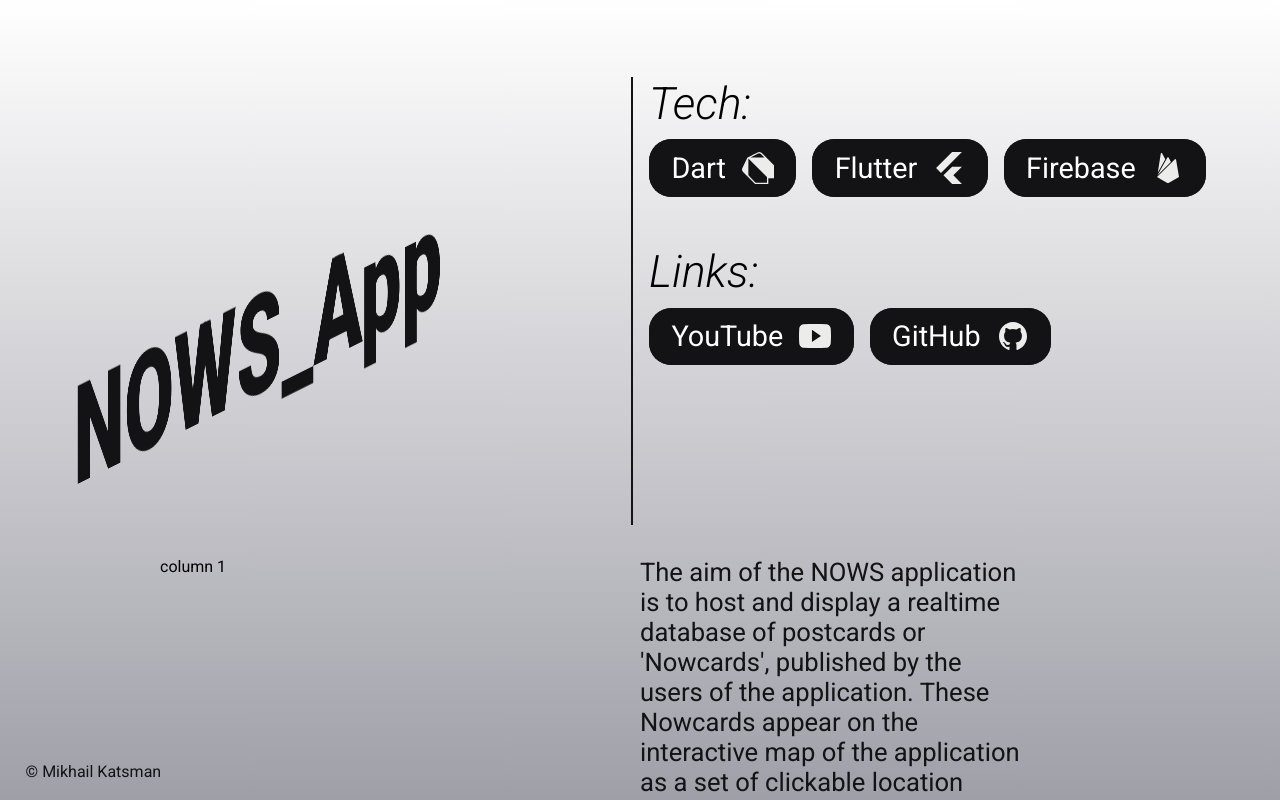
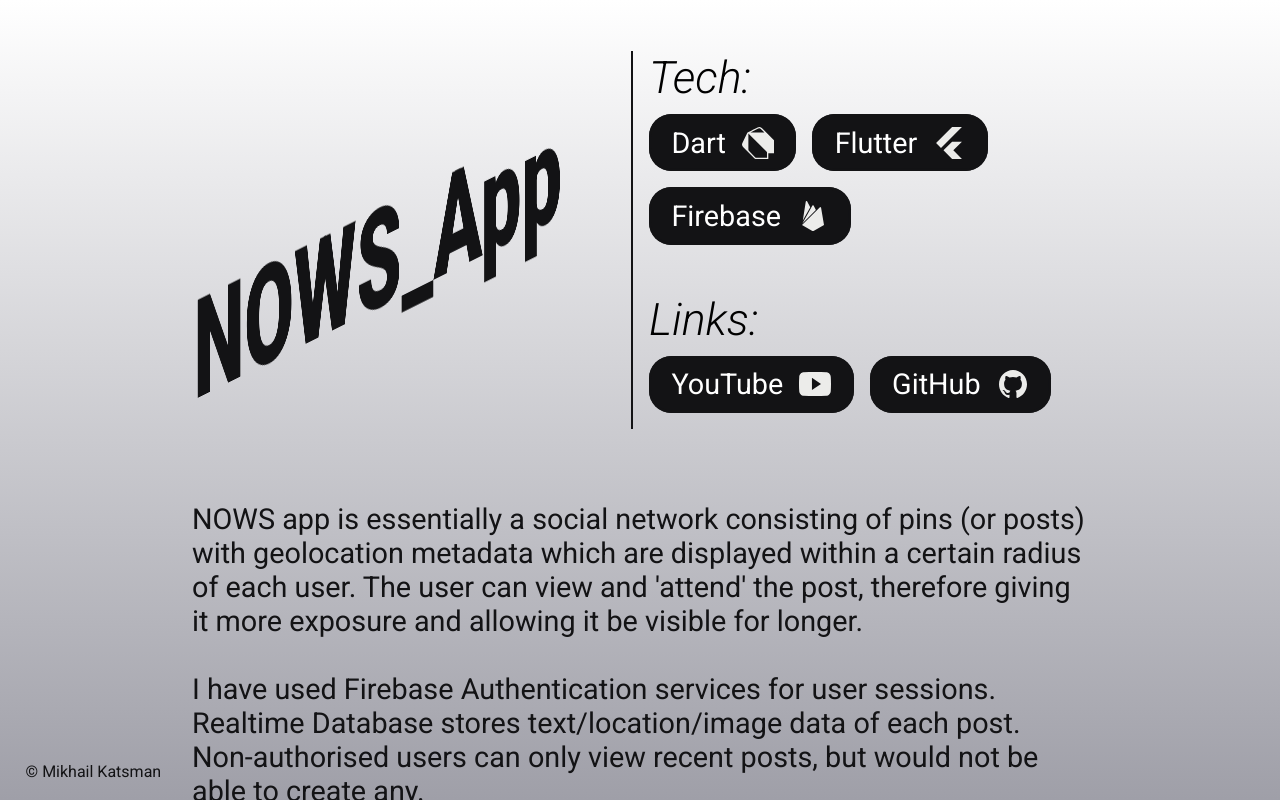
Before and after one commit to mikhailkatsman/my-portfolio, a Next.js app: page /nows-app in a window 1280 px wide. Built offline with nearby package versions, Linux system fonts and the light colour scheme.

Commit message:
project data mods

```diff
--- a/components/UI/Tag.module.css
+++ b/components/UI/Tag.module.css
@@ -13,8 +13,8 @@
     cursor: pointer;
     box-sizing: content-box;
 
-    transition-property: background-color, color;
-    transition-duration: 0.3s;
+    transition-property: background-color, color, translateY();
+    transition-duration: 0.2s;
 
     font-size: 1.8rem;
     font-weight: 400;
@@ -40,6 +40,7 @@
 .tag:hover {
     background-color: transparent;
     color: var(--night);
+    transform: translateY(-10%);
 }
 
 .tag:hover .logo {
--- a/components/layout/Face.module.css
+++ b/components/layout/Face.module.css
@@ -98,7 +98,7 @@
 #face-project-name {
     align-self: flex-start;
 
-    height: 30rem;
+    height: 25rem;
 
     margin-left: -14.5rem;
     margin-right: -14.5rem;
--- a/components/layout/LinkList.module.css
+++ b/components/layout/LinkList.module.css
@@ -3,7 +3,7 @@
     flex-wrap: wrap;
     list-style: none;
 
-    margin-right: 2rem;
+    margin-right: 1rem;
 
     animation-delay: 0.6s;
     opacity: 0;
--- a/components/layout/ProjectHeaderDetails.module.css
+++ b/components/layout/ProjectHeaderDetails.module.css
@@ -1,8 +1,8 @@
 .header-details {
-    height: 28rem;
+    height: fit-content;
     flex: 1;
 
-    padding: 0 0 0 1rem;
+    padding-left: 1rem;
 
     display: flex;
     flex-direction: column;
--- a/components/layout/TechList.module.css
+++ b/components/layout/TechList.module.css
@@ -4,7 +4,7 @@
     list-style: none;
 
     margin-bottom: 2rem;
-    margin-right: 2rem;
+    margin-right: 1rem;
 
     animation-delay: 0.5s;
     opacity: 0;
--- a/data/projectData.js
+++ b/data/projectData.js
@@ -64,9 +64,9 @@
             "flutter",
             "firebase",
         ],
-        excerpt: "NOWS is an Android application that allows users to view and publish location based events.",
-        description: "The aim of the NOWS application is to host and display a realtime database of postcards or 'Nowcards', published by the users of the application. These Nowcards appear on the interactive map of the application as a set of clickable location markers.<br><br>Each Nowcard has a timer, and a dedicated 'attend' button, that keeps track of how many other users have decided to 'attend' the event. After a certain period of time has passed, the Nowcard gets deleted from the database. Each time the Nowcard 'attend' button is clicked by viewers in the area, this timer is postponed.",
-        notes: "A complete list of packages and dependencies can be found in Github repository's README.md file.",
+        excerpt: "NOWS app is an Android application that allows users to view and publish location based events.",
+        description: "NOWS app is essentially a social network consisting of pins (or posts) with geolocation metadata which are displayed within a certain radius of each user. The user can view and 'attend' the post, therefore giving it more exposure and allowing it be visible for longer.<br></br>I have used Firebase Authentication services for user sessions. Realtime Database stores text/location/image data of each post. Non-authorised users can only view recent posts, but would not be able to create any.<br></br>Flutter is cross-platform, therefore porting the app to iOS is achievable with a few small changes. For proof-of-concept I have opted to develop and test on Android platform.<br></br>A complete list of packages and dependencies can be found in GitHub repository's README.md file.",
+        notes: "A complete list of packages and dependencies can be found in GitHub repository's README.md file.",
         links: [
             {
                 label: "YouTube",
@@ -85,12 +85,12 @@
         slug: "tk-portfolio",
         technologies: [
             "html",
+            "js",
             "css",
-            "js",
             "nodejs",
         ],
         excerpt: "A static website portfolio that I've created for my wife who is a professional fashion photographer.",
-        description: "The aim of the NOWS application is to host and display a realtime database of postcards or 'Nowcards', published by the users of the application. These Nowcards appear on the interactive map of the application as a set of clickable location markers. Each Nowcard has a timer, and a dedicated 'attend' button, that keeps track of how many other users have decided to 'attend' the event. After a certain period of time has passed, the Nowcard gets deleted from the database. Each time the Nowcard 'attend' button is clicked by viewers in the area, this timer is postponed.",
+        description: "This static website uses basic web-development tools and a custom node.js page generator to produce a photography portfolio with gallery view for each portfolio entry. Website is fully responsive to mobile/desktop and gallery view is 'swipeable'.<br></br>The challenge of creating this website was in making a responsive 'masonry' grid of exactly 3 columns, which has to display both .jpg and .mp4 content, adjust gaps and widths of elements accordingly, and retain original aspect ratios.<br></br>Additionaly, I have written a small static page generator that allows me to add/remove image and video files to/from directory and auto-generate all the grid elements and their respective galleries.",
         notes: "A complete list of packages and dependencies can be found in Github repository's README.md file.",
         links: [
             {
@@ -114,7 +114,7 @@
             "nextjs",
         ],
         excerpt: "The website you're viewing now. Made using modern JavaScript tools like React and Next.js",
-        description: "The aim of the NOWS application is to host and display a realtime database of postcards or 'Nowcards', published by the users of the application. These Nowcards appear on the interactive map of the application as a set of clickable location markers. Each Nowcard has a timer, and a dedicated 'attend' button, that keeps track of how many other users have decided to 'attend' the event. After a certain period of time has passed, the Nowcard gets deleted from the database. Each time the Nowcard 'attend' button is clicked by viewers in the area, this timer is postponed.",
+        description: "For the purposes of achieving the 'orthographic' look of the website I had to employ a set of CSS tranform properties, and apply perspertive depth to immitate 'z-axis' in button and page transition animations. The result is a modular 3D object, of which each visible 'face' can be treated as a normal 2D container.<br></br>React useState hook has alowed me to specify the pan directions for transition animations depending on the chosen navigation option (like x-axis down for /contact page and right for /projects page).<br></br>Additionaly, i have utilised Next.js getStaticPaths/getStaticProps to pregenerate templates for project pages (like the one you're viewing now), which allows me to add project material to website's directory without modyfing any JSX components.",
         notes: "A complete list of packages and dependencies can be found in Github repository's README.md file.",
         links: [
             {
@@ -122,6 +122,11 @@
                 logo: "/logos/logo-github.svg",
                 url: "https://github.com/mikhailkatsman/my-portfolio"
             },
+            {
+                label: "CodePen",
+                logo: "/logos/logo-codepen.svg",
+                url: "https://codepen.io/kry3er"
+            },
         ]
     },
 ];
--- a/pages/[slug].js
+++ b/pages/[slug].js
@@ -1,6 +1,4 @@
-import { useState } from "react";
 
-import Image from "next/image";
 import Head from "next/head";
 import Face from "@/components/layout/Face";
 import Card from "@/components/UI/Card";
@@ -27,10 +25,10 @@
 }
 
 export default function ProjectPage(props) {
-	const [pageState, setPageState] = useState({
+	const pageAnim = {
 		direction: "up--project-title",
 		type: "transition-in",
-	});
+	};
 
 	const projectTitle = "Mikhail Katsman | " + props.project.name;
 	const usedTechTags = technologies.filter((tech) =>
@@ -46,8 +44,8 @@
 				<div className={`faces faces--project`}>
 					<div className="faces-row">
 						<ProjectNameContainer
-							direction={pageState.direction}
-							type={pageState.type}
+							direction={pageAnim.direction}
+							type={pageAnim.type}
 						>
 							<Face id="face-project-name" plain="y-plain">
 								<Card id="card-name">
@@ -62,13 +60,12 @@
 				</div>
 			</header>
 			<main className={`details-section fade-in`}>
-				<div>column 1</div>
 				<p
 					className="details-text"
 					dangerouslySetInnerHTML={{
 						__html: props.project.description,
 					}}
-				></p>
+				/>
 			</main>
 		</>
 	);
--- a/styles/globals.css
+++ b/styles/globals.css
@@ -66,11 +66,13 @@
 }
 
 .faces--project {
-    margin-top: 4.8rem;
+    width: 60rem;
+    margin: 3.2rem auto;
 }
 
 .faces-row {
     display: flex;
+    flex-direction: row;
 }
 
 .list-section {
@@ -109,9 +111,10 @@
 }
 
 .details-text {
-    font-size: 1.6rem;
+    font-size: 1.8rem;
     font-weight: 400;
-    max-width: 27ch;
+
+    padding: 0 2rem;
 }
 
 .page-title-text {
@@ -180,19 +183,13 @@
 .contact-link-container--col { width: 80% }
 
 .details-section {
-    display: grid;
-    grid-template-columns: 50% 50%;
+    display: block;
     width: 60rem;
     margin: auto;
 
     opacity: 0;
     animation-delay: 1s;
     /* box-shadow: 0 0 0 0.5rem #0b6e4f; */
-}
-
-.stick {
-    position: fixed;
-    inset: 0 0 auto 0;
 }
 
 /* TRANSITION ANIMATIONS */
```
Also changed, not shown: pages/about.js (+4 -6 lines), pages/contact.js (+5 -8 lines), public/logos/logo-codepen.svg (added).
